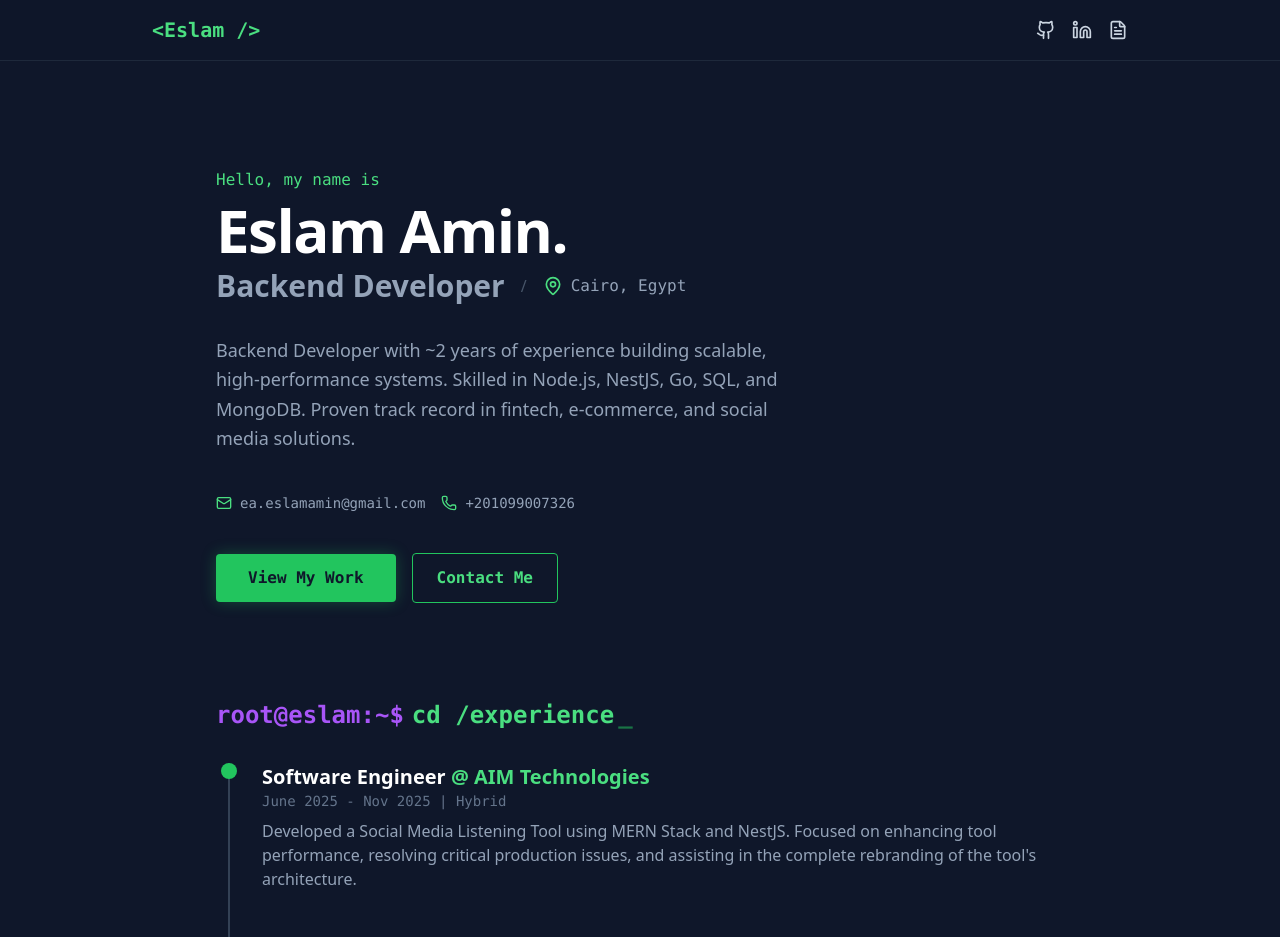
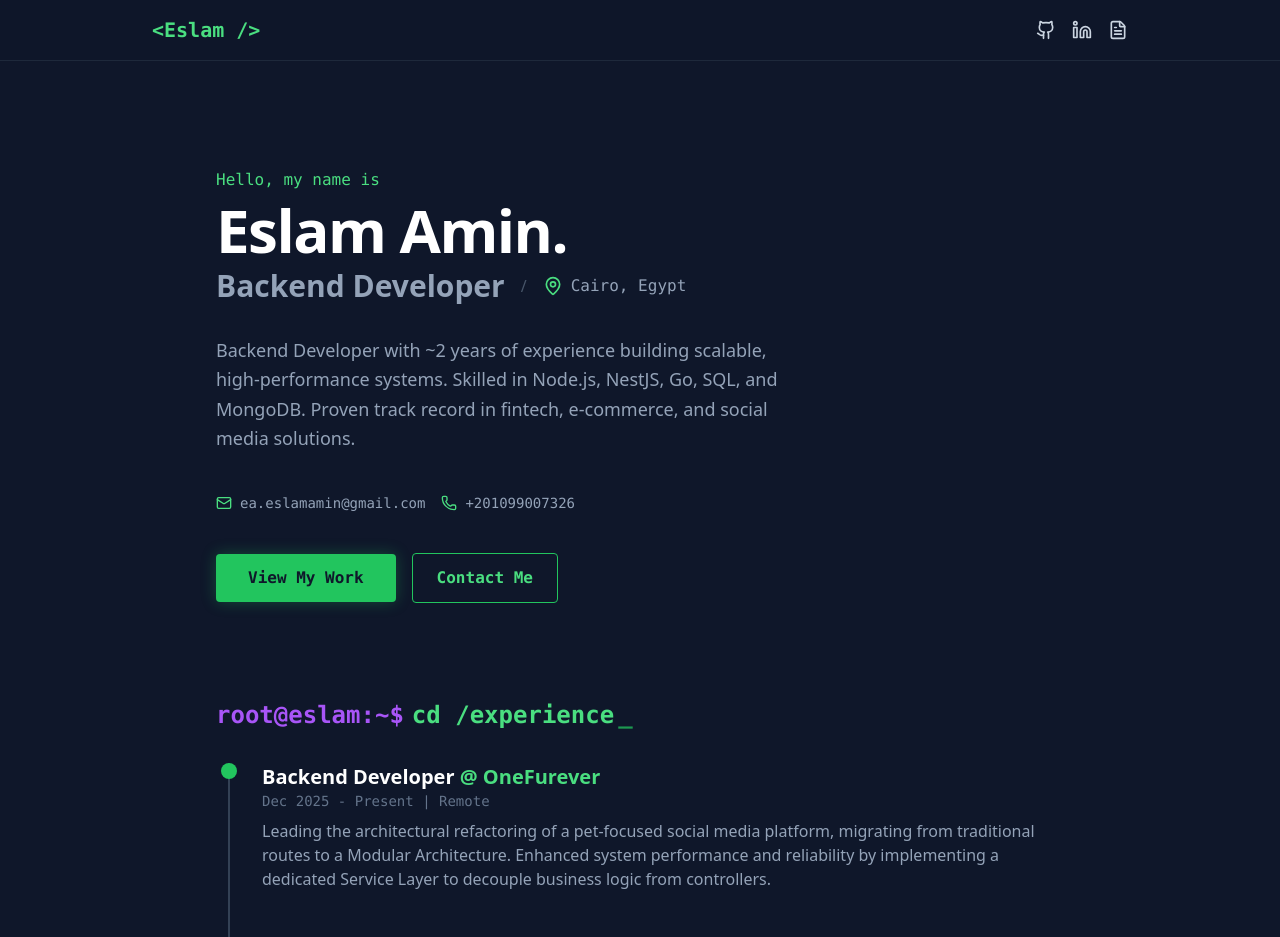
Before and after one commit to Eslam-Amin/Portfolio, a React (Create React App) app: page / in a window 1280 px wide. Shown: the top 937 px of the page. Built offline with nearby package versions, Linux system fonts and the light colour scheme.

Commit message:
added new work experience

```diff
--- a/src/data/portfolioData.js
+++ b/src/data/portfolioData.js
@@ -53,6 +53,14 @@ export const skills = {
 };
 
 export const experience = [
+  {
+    company: "OneFurever",
+    role: "Backend Developer",
+    duration: "Dec 2025 - Present",
+    type: "Remote",
+    description:
+      "Leading the architectural refactoring of a pet-focused social media platform, migrating from traditional routes to a Modular Architecture. Enhanced system performance and reliability by implementing a dedicated Service Layer to decouple business logic from controllers."
+  },
   {
     company: "AIM Technologies",
     role: "Software Engineer",
```
